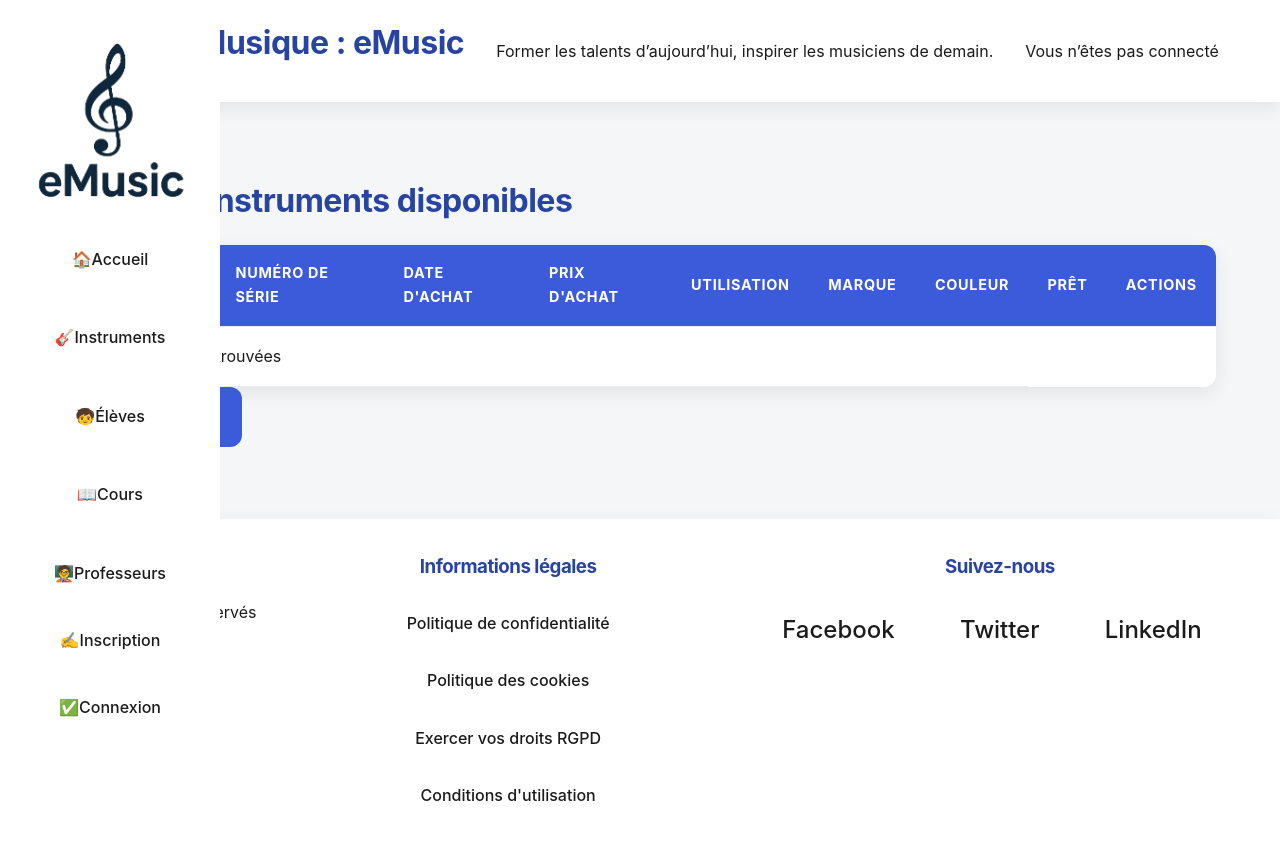
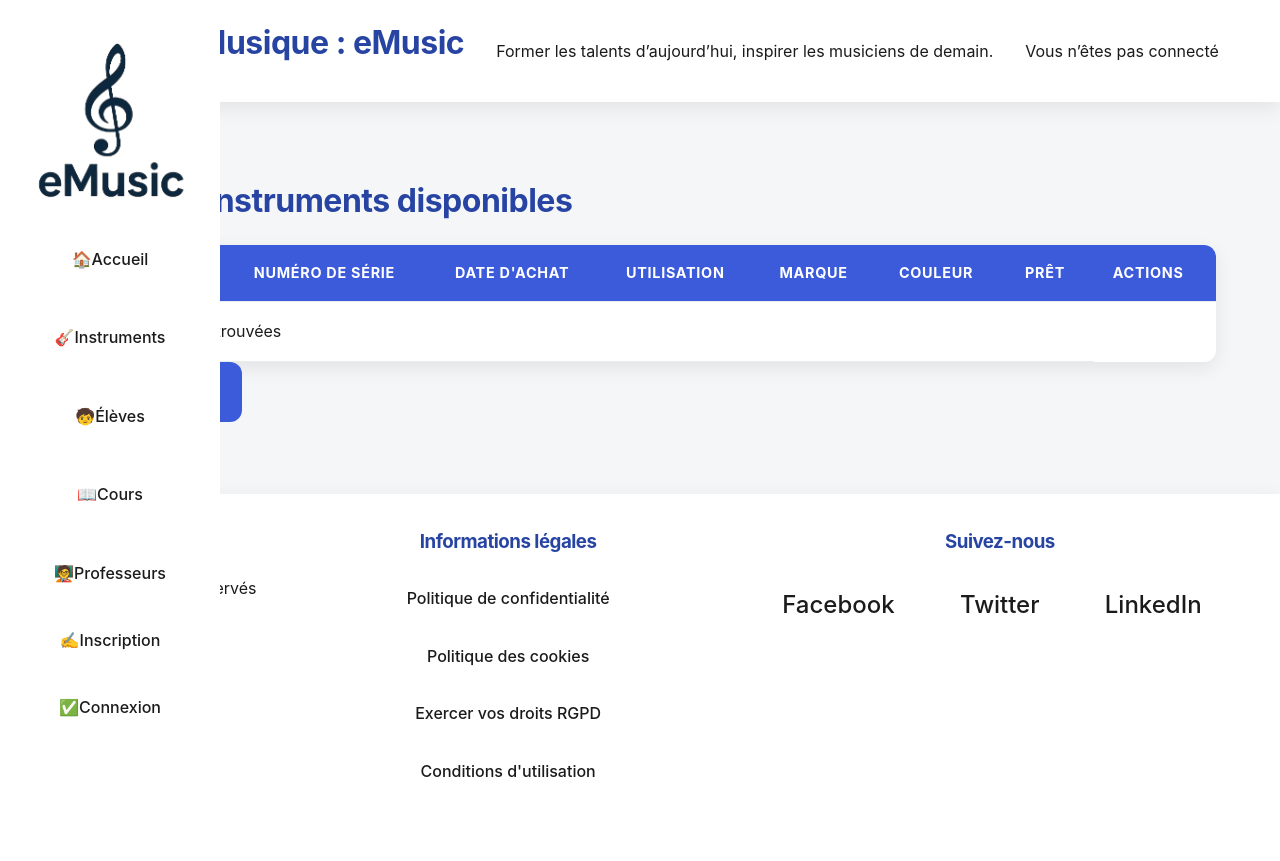
Before and after one commit to ZakinaA/25notf0nd, a Symfony app: template templates/instrument/index.html.twig in a window 1280 px wide. After the commit the page ends 777 px from the top, so only its background shows below. Run offline with Twig, Linux system fonts and the light colour scheme; the template is opened without the code that fills it, so the values that code supplies are empty; some libraries are stand-ins or nearby versions.

Commit message:
Enlever prix

```diff
--- a/templates/instrument/index.html.twig
+++ b/templates/instrument/index.html.twig
@@ -11,7 +11,6 @@
                 <th>Instruments</th>
                 <th>Numéro de série</th>
                 <th>Date d'achat</th>
-                <th>Prix d'achat</th>
                 <th>Utilisation</th>
                 <th>Marque</th>
                 <th>Couleur</th>
@@ -25,7 +24,6 @@
                 <td>{{ instrument.typeInstrument.libelle }}</td>
                 <td>{{ instrument.numSerie }}</td>
                 <td>{{ instrument.dateAchat ? instrument.dateAchat|date('d/m/Y') : '' }} </td>
-                <td>{{ instrument.prixAchat }} €</td>
                 <td>{{ instrument.utilisation }}</td>
                 <td>{{ instrument.Marque.libelle }}</td>
                 <td>{{ instrument.Couleur.Nom }}</td>
```
